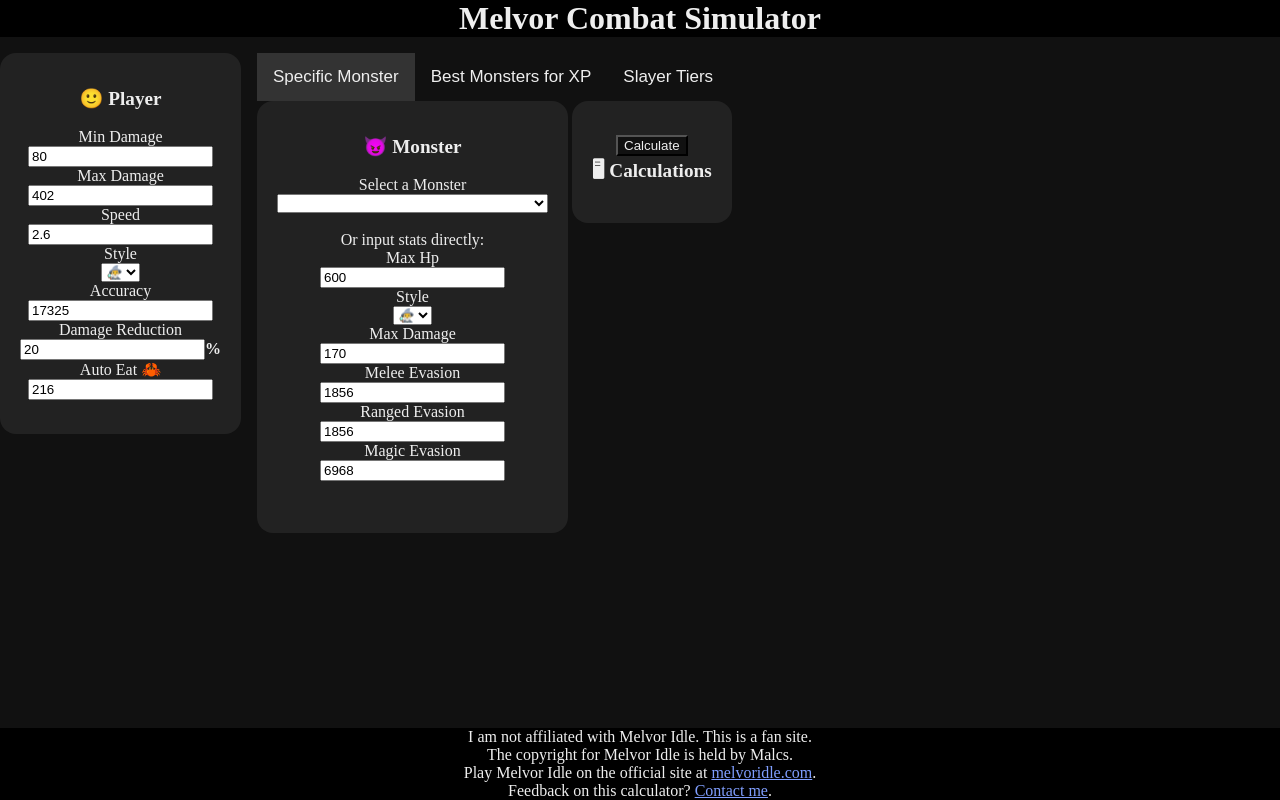
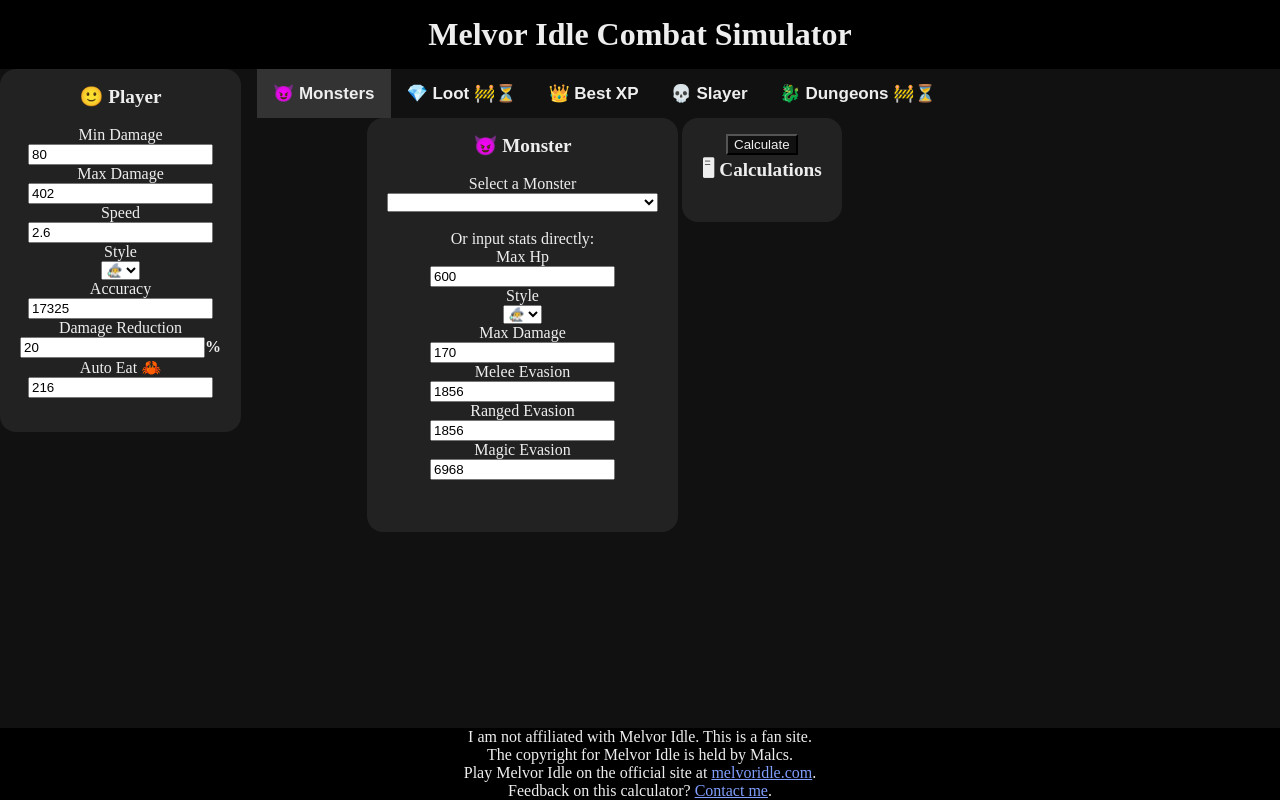
Before and after one commit to espoire/Melvor-Idle-Combat-Simulator, a plain HTML site: page index.html in a window 1280 px wide. Drawn offline with Linux system fonts and the light colour scheme.

Commit message:
Some layout / styling changes

```diff
--- a/Main.js
+++ b/Main.js
@@ -26,14 +26,20 @@ window.onMonsterSelected = onMonsterOptionSelected;
         parent: 'output',
         tabs: [
             {
-                label: 'Specific Monster',
+                label: '😈 Monsters',
                 element: 'calculate-output',
             }, {
-                label: 'Best Monsters for XP',
+                label: '💎 Loot 🚧⏳',
+                element: 'loot-tab'
+            }, {
+                label: '👑 Best XP',
                 element: 'find-monster-output',
             }, {
-                label: 'Slayer Tiers',
+                label: '💀 Slayer',
                 element: 'show-slayer-output',
+            }, {
+                label: '🐉 Dungeons 🚧⏳',
+                element: 'dungeons-tab'
             }
         ]
     });
--- a/index.html
+++ b/index.html
@@ -2,7 +2,7 @@
 <html>
 	<head>
 		<meta charset="utf-8">
-		<title>Melvor Combat Simulator</title>
+		<title>Melvor Idle Combat Simulator</title>
 
 		<link rel="shortcut icon" type="image/x-icon" href="favicon.ico">
 		<link rel="stylesheet" href="styles/bin/main.css" />
@@ -12,14 +12,13 @@
 	<body>
 		<div id="page-container">
 			<div id="content-wrap">
-				<div id="header" class="vbox center-content brighter-background" style="margin-bottom: 1em;">
-					<h1>Melvor Combat Simulator</h1>
+				<div id="header" class="vbox center-content brighter-background" style="padding-top: 1em; padding-bottom: 1em;">
+					<h1>Melvor Idle Combat Simulator</h1>
 				</div>
 
 				<div class="hbox">
 					<div id="input">
-						<div id="player-wrapper" class="wrapper">
-							<label class="section">🙂 Player</label>
+						<div id="player-wrapper" class="wrapper"><label class="section">🙂 Player</label>
 							<div id="player">
 							</div>
 						</div>
@@ -27,8 +26,7 @@
 
 					<div id="output" style="padding-left: 1em;">
 						<div id="calculate-output">
-							<div id="monster-wrapper" class="wrapper">
-								<label class="section">😈 Monster</label>
+							<div id="monster-wrapper" class="wrapper"><label class="section">😈 Monster</label>
 								<div id="monster">
 								<label>Select a Monster</label>
 								<select id="monster-select" onchange="onMonsterSelected();"></select>
@@ -38,32 +36,44 @@
 							</div>
 						</div>
 
-						<div class="wrapper">
-							<button onclick="onCalculateButtonClick();">Calculate</button>
+						<div class="wrapper"><button onclick="onCalculateButtonClick();">Calculate</button>
 							<label class="section">🖥 Calculations</label>
 							<div id="calculations""></div>
 						</div>
 					</div>
 
 					<div id="find-monster-output">
-						<div class="wrapper">
-							<button onclick="onFindMonsterButtonClick();">Find Best Monsters for XP</button>
+						<div class="wrapper"><button onclick="onFindMonsterButtonClick();">Find Best Monsters for XP</button>
 							<label class="section">👑😈 Best Monster for XP</label>
 							<table id="found-monster"></table>
 						</div>
 					</div>
 
 					<div id="show-slayer-output">
-						<div id="options-wrapper" class="wrapper">
-							<label class="section">⚙ Options</label>
+						<div id="options-wrapper" class="wrapper"><label class="section">⚙ Options</label>
 							<div id="options">
 							</div>
 						</div>
 
-						<div class="wrapper">
-							<button onclick="onShowSlayerButtonClick();">Show Slayer Monsters</button>
+						<div class="wrapper"><button onclick="onShowSlayerButtonClick();">Show Slayer Monsters</button>
 							<label class="section">💀😈 Slayer Monsters</label>
 							<table id="slayer-table"></table>
+						</div>
+					</div>
+
+					<div id="dungeons-tab">
+						<div class="wrapper"><label class="section">🐉 Dungeons</label>
+
+							🚧 Under Construction
+							⏳ Coming Soon
+						</div>
+					</div>
+
+					<div id="loot-tab">
+						<div class="wrapper"><label class="section">💎 Loot</label>
+
+							🚧 Under Construction
+							⏳ Coming Soon
 						</div>
 					</div>
 				</div>
--- a/styles/src/main.scss
+++ b/styles/src/main.scss
@@ -121,10 +121,6 @@ h1 {
 label.section {
     font-weight: bold;
     font-size: larger;
-
-    ::after {
-        content: none;
-    }
 }
 
 #calculate-output {
--- a/styles/src/tabpanel.scss
+++ b/styles/src/tabpanel.scss
@@ -8,6 +8,7 @@
     padding: 14px 16px;
     transition: 0.3s;
     font-size: 17px;
+    font-weight: bold;
 }
 
 .tab-button:hover {
```
Also changed, not shown: styles/bin/main.css.
